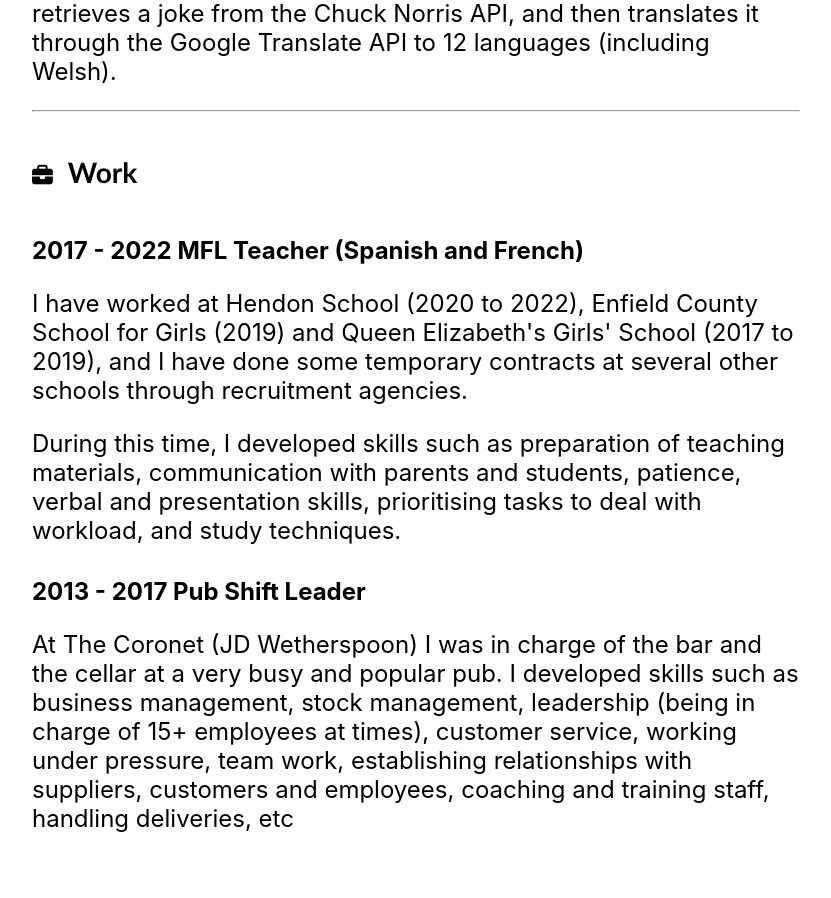
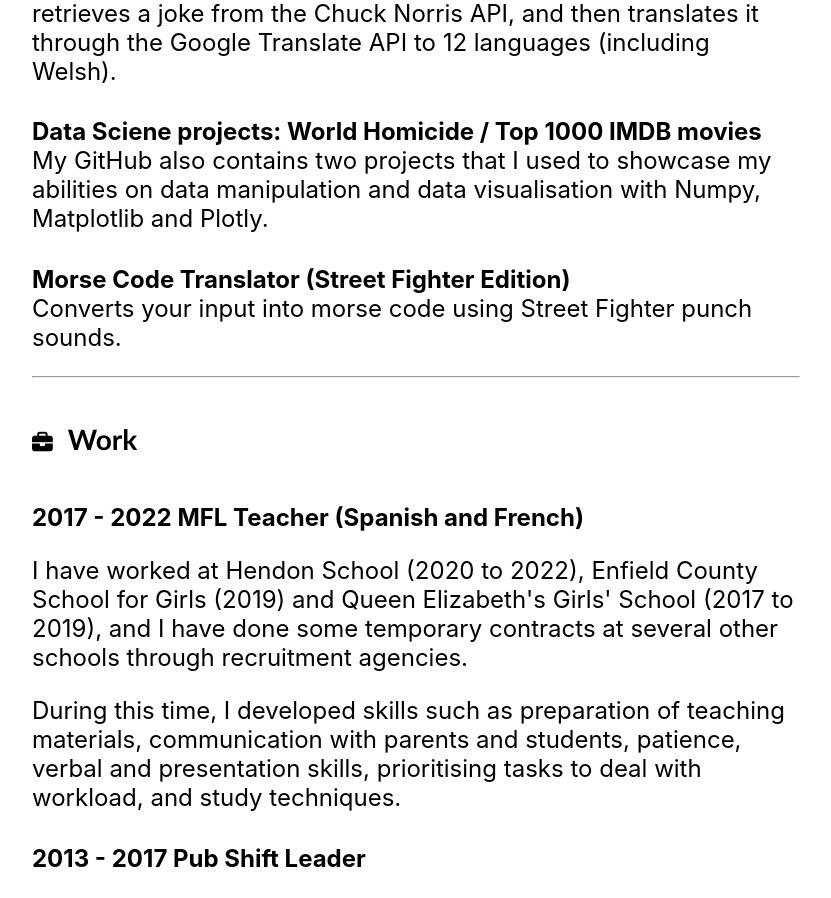
Before and after one commit to JaviRute/react-cv, a React (Create React App) app: page / in a window 1280 px wide. Shown: the part 2269-3167 px from the top of the page, without its empty margins (352-1183 px from the left). Before the commit the page ends 3141 px from the top, so only its background shows below. Built offline with nearby package versions, Linux system fonts and the light colour scheme.

Commit message:
Update Projects.js
add new projects

```diff
--- a/src/Projects.js
+++ b/src/Projects.js
@@ -30,6 +30,12 @@ function Projects(props) {
 
       <a href={ data.projectsObj.project7.link}><h4>{ data.projectsObj.project7.title}</h4></a>
       <p>{ data.projectsObj.project7.description}</p>
+
+      <a href={ data.projectsObj.project8.link}><h4>{ data.projectsObj.project8.title}</h4></a>
+      <p>{ data.projectsObj.project8.description}</p>
+
+      <a href={ data.projectsObj.project9.link}><h4>{ data.projectsObj.project9.title}</h4></a>
+      <p>{ data.projectsObj.project9.description}</p>
     </div>
   );
 }
```
